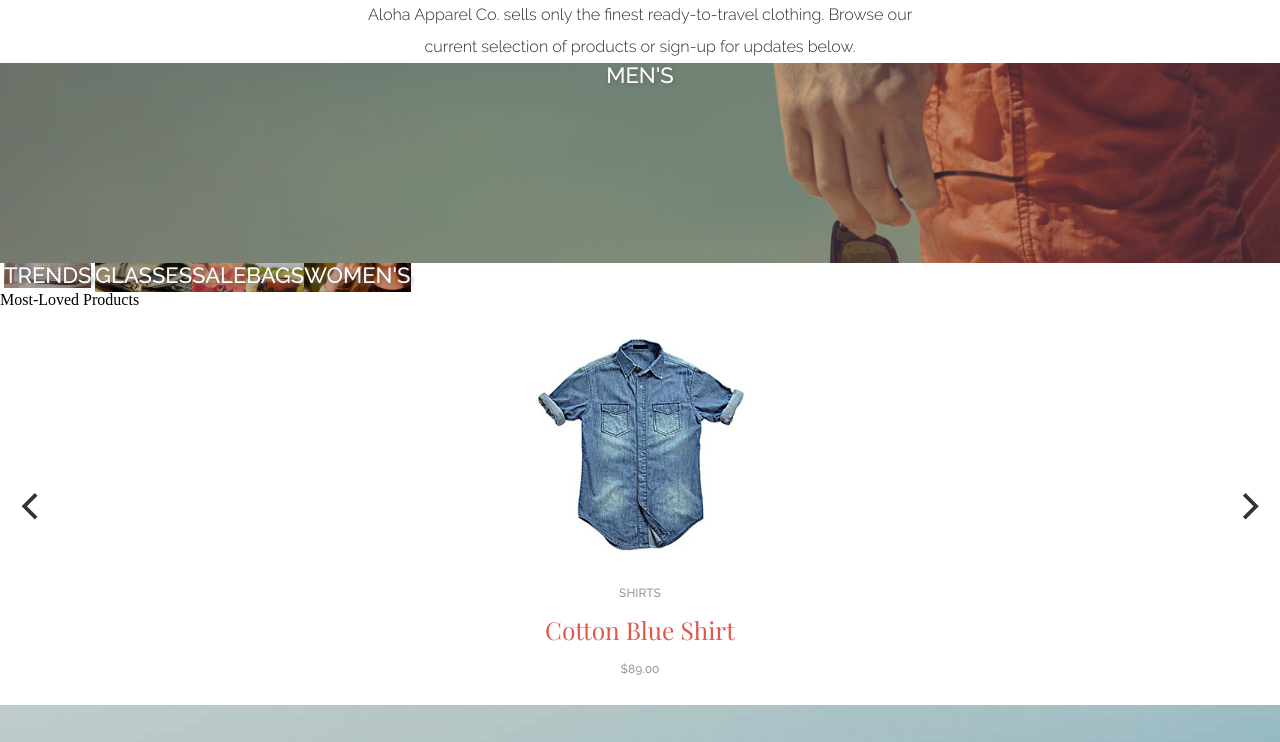
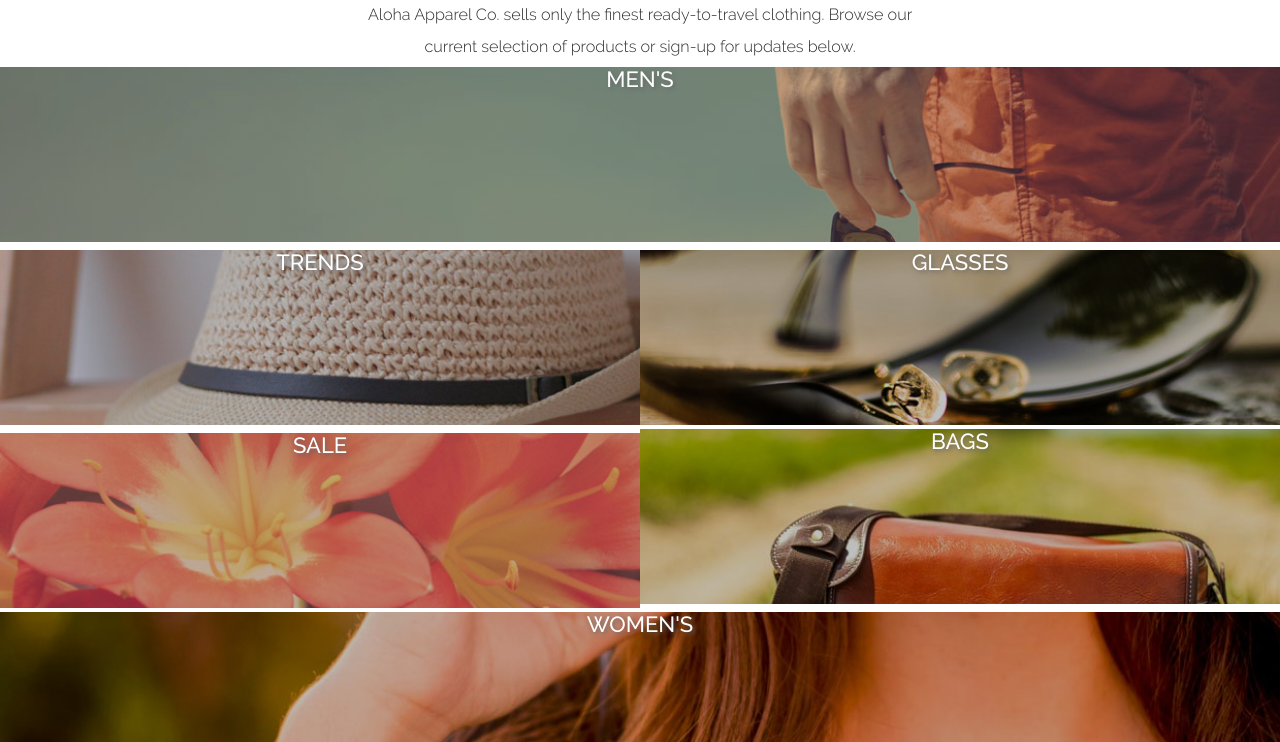
Before and after one commit to c-oh/first_project, a website: page index.html in a window 1280 px wide. Shown: the part 538-1280 px from the top of the page. Drawn offline with Linux system fonts and the light colour scheme.

Commit message:
Added borders to categories

```diff
--- a/index.html
+++ b/index.html
@@ -45,6 +45,7 @@
     </section>
 
     <section class="categories" id="categories">
+        <div class = "categories_container">
         <div class="men_category"> men's
             <a href="#"></a>
         </div>
@@ -62,6 +63,7 @@
         </div>
         <div class="womens_category"> women's
             <a href="#"></a>
+        </div>
         </div>
     </section>
 
--- a/sass/categories.scss
+++ b/sass/categories.scss
@@ -1,4 +1,4 @@
-.categories {
+.categories_container {
     display: flex;
     flex-wrap: wrap;
     text-transform: uppercase;
@@ -6,34 +6,50 @@
     color: $white;
     font: 1.375rem $rm sans-serif;
     text-shadow: 2px 2px 4px rgba(100, 100, 100, 0.8);
+    height: 700px;
     .men_category {
         background: linear-gradient( to bottom, rgba(0, 0, 0, 0.25) 0%, rgba(0, 0, 0, 0.25) 100%), url('../../assets/images/mens-category.jpg') no-repeat center center;
         background-size: cover, cover;
-        width: 100%;
-        height: 200px;
-
+        width: $width2;
+        height: $height1;
+        border-top: $border1;
+        border-bottom: $border1;
+        height: $height1;
     }
     .trends_category {
         background: linear-gradient( to bottom, rgba(0, 0, 0, 0.25) 0%, rgba(0, 0, 0, 0.25) 100%), url('../../assets/images/trends-category.jpg') no-repeat center center;
         background-size: cover, cover;
-        border-left:$border1;
-        border-right:$border1;
-        border-bottom:$border1;
+        border-top: $border1;
+        border-bottom: $border1;
+        height: $height1;
+        width: $width1;
     }
     .glasses_category {
         background: linear-gradient( to bottom, rgba(0, 0, 0, 0.25) 0%, rgba(0, 0, 0, 0.25) 100%), url('../../assets/images/glasses-category.jpg') no-repeat center center;
         background-size: cover, cover;
+        height: $height1;
+        width: $width1;
+        border-top: $border1;
+        border-bottom: $border1;
     }
     .sale_category {
         background: linear-gradient( to bottom, rgba(0, 0, 0, 0.25) 0%, rgba(0, 0, 0, 0.25) 100%), url('../../assets/images/sale-category.jpg') no-repeat center center;
         background-size: cover, cover;
+        height: $height1;
+        width: $width1;
+        border-top: $border1;
+        border-bottom: $border1;
     }
     .bags_category {
         background: linear-gradient( to bottom, rgba(0, 0, 0, 0.25) 0%, rgba(0, 0, 0, 0.25) 100%), url('../../assets/images/bags-category.jpg') no-repeat center center;
         background-size: cover, cover;
+        height: $height1;
+        width: $width1;
     }
     .womens_category {
         background: linear-gradient( to bottom, rgba(0, 0, 0, 0.25) 0%, rgba(0, 0, 0, 0.25) 100%), url('../../assets/images/womens-category.jpg') no-repeat center center;
         background-size: cover, cover;
+        height: $height1;
+        width: $width2;
     }
 }
--- a/sass/featured.scss
+++ b/sass/featured.scss
@@ -1,5 +1,14 @@
+.featured_container{
+    height: 500px;
+    margin-top: 40px;
+     text-align: center;
+    .most_loved{
+
+    }
+    .products{
+
+    }
 .carousel_cell {
-    text-align: center;
     height: 100;
     width: 100%;
     font: 1.5rem $pd serif;
@@ -12,3 +21,4 @@
         margin: 1rem;
     }
 }
+}
--- a/sass/variable.scss
+++ b/sass/variable.scss
@@ -26,3 +26,8 @@
 
 //borders
 $border1: 4px solid white;
+
+//photo sizes
+$height1: 25%;
+$width1: 50%;
+$width2: 100%;
```
Also changed, not shown: build/css/style.css, build/css/style.min.css.
